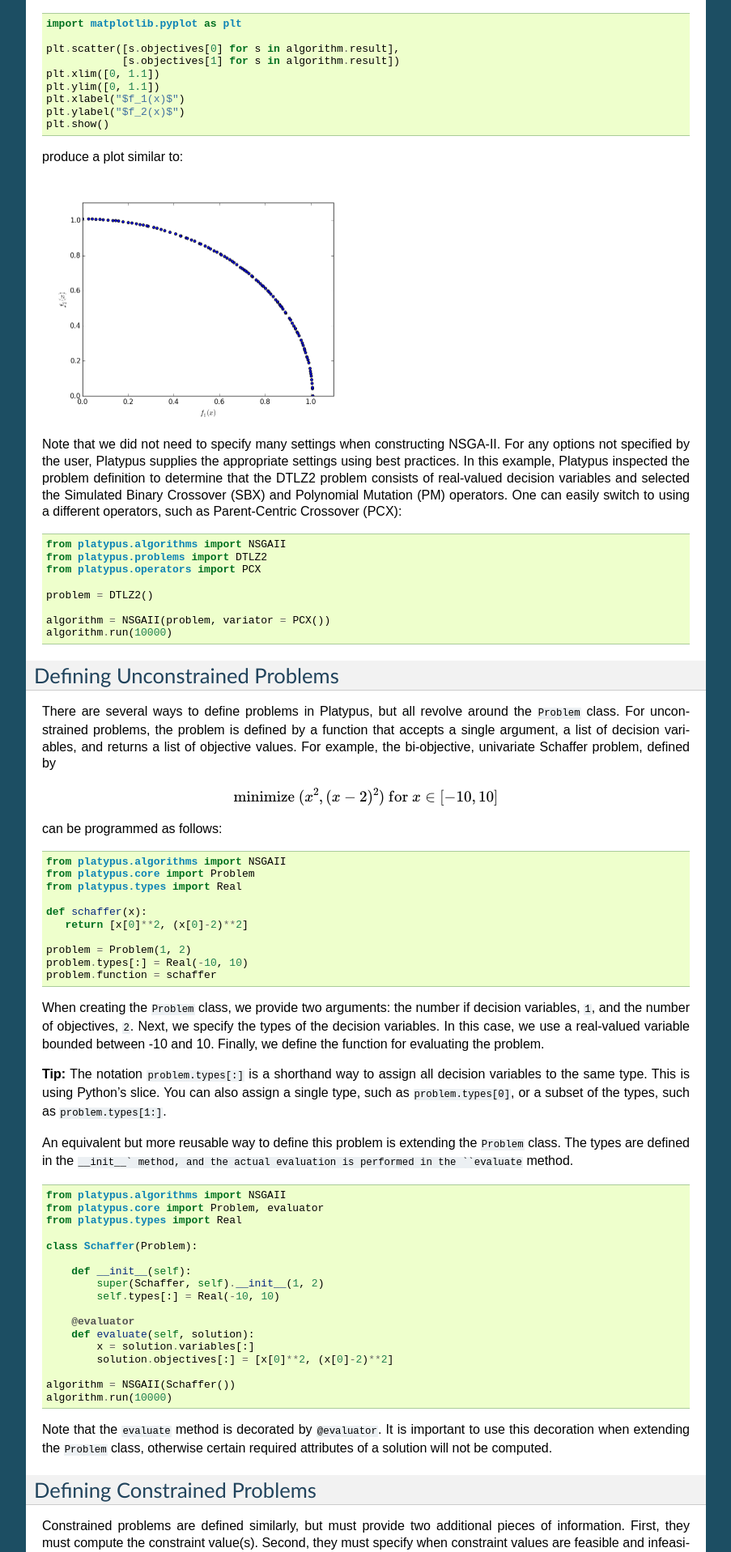
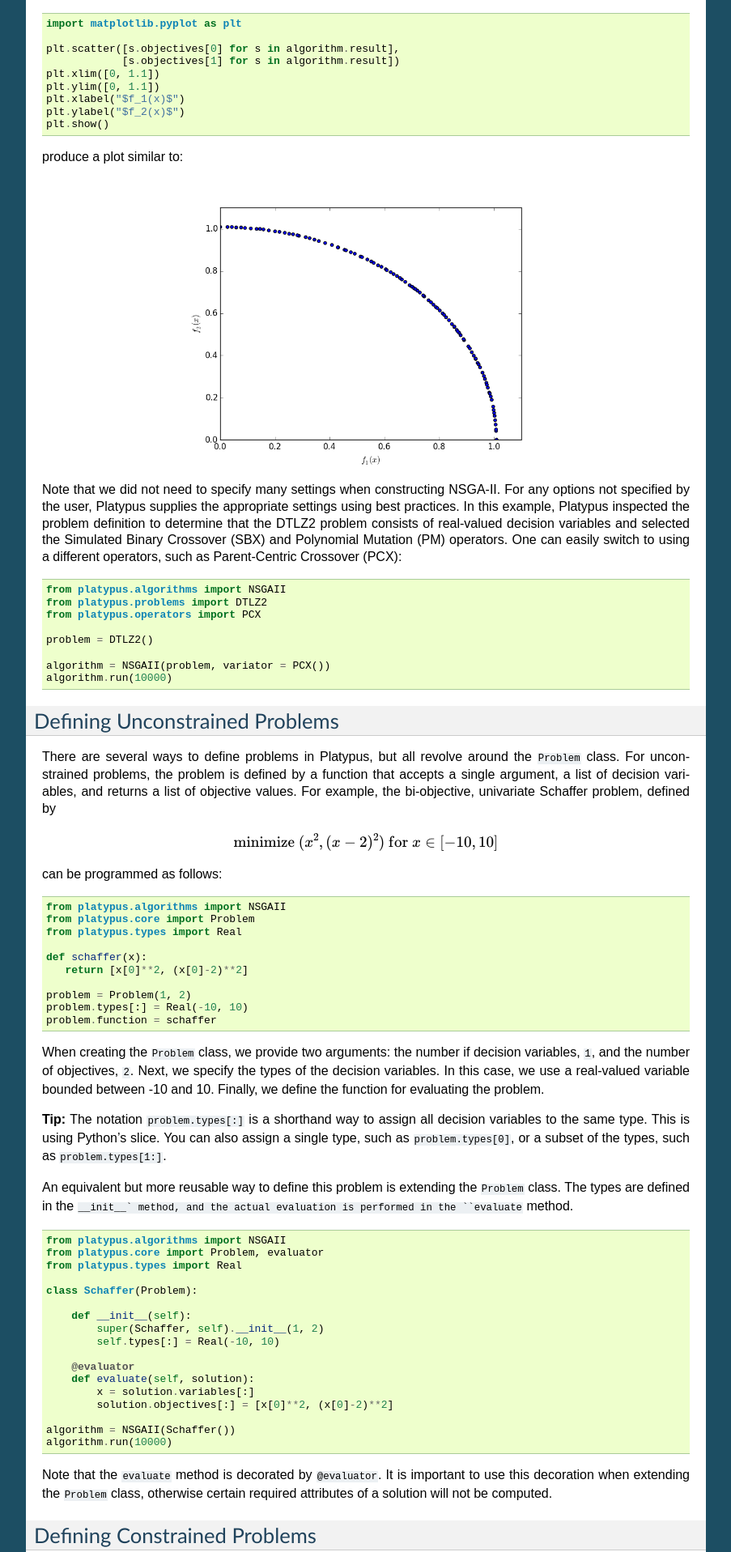
Before and after one commit to Project-Platypus/Platypus, a Sphinx documentation site: the page built from docs/getting-started.rst, in a window 1280 px wide. Shown: the part 853-2770 px from the top of the page at 81% size, without its empty margins (198-1101 px from the left). Built offline with Sphinx 7.4.7, drawn with Linux system fonts in a browser that asks for light colours; formulas are drawn with MathJax 3.

Commit message:
Center image on doc page

```diff
--- a/docs/getting-started.rst
+++ b/docs/getting-started.rst
@@ -70,8 +70,9 @@ If *matplotlib* is available, we can also plot the results.  Note that
 produce a plot similar to:
 
 .. image:: images/figure_1.png
-   :scale: 50 %
+   :scale: 60 %
    :alt: Pareto front for the DTLZ2 problem
+   :align: center
 
 Note that we did not need to specify many settings when constructing NSGA-II.
 For any options not specified by the user, Platypus supplies the appropriate
```
